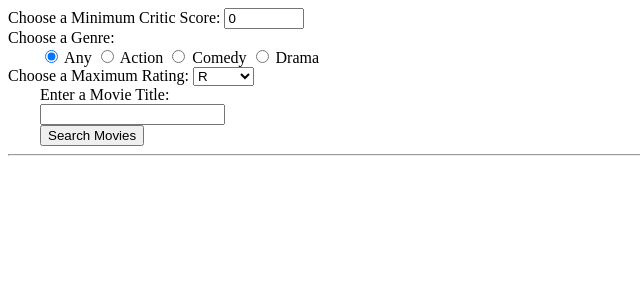
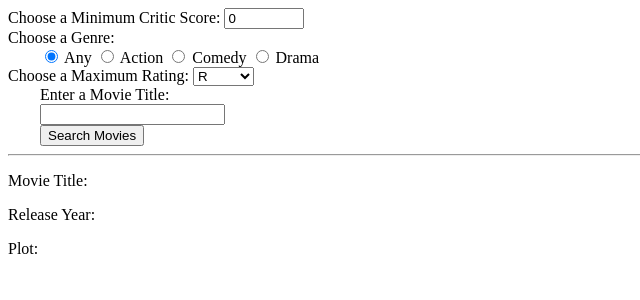
Before and after one commit to matthew-salerno/StarCoders-Session3June2025, an Angular app: page / in a window 1280 px wide. Shown: the top 300 px of the page, without its empty margins (0-640 px from the left). Built offline with nearby package versions, Linux system fonts and the light colour scheme.

Commit message:
Added challenges and solutions

```diff
--- a/angular.json
+++ b/angular.json
@@ -2,7 +2,8 @@
   "$schema": "./node_modules/@angular/cli/lib/config/schema.json",
   "version": 1,
   "cli": {
-    "packageManager": "pnpm"
+    "packageManager": "pnpm",
+    "analytics": false
   },
   "newProjectRoot": "projects",
   "projects": {
--- a/src/app/movie-result/movie-result.component.html
+++ b/src/app/movie-result/movie-result.component.html
@@ -2,7 +2,9 @@
   <p *ngIf="this.shouldWatch() === true; then watchTemplate; else dontWatchTemplate"></p>
 </div>
 <div>
-  <p>{{this.result()?.plot}}</p>
+  <p>Movie Title: {{this.result()?.title}}</p>
+  <p>Release Year: {{this.result()?.year}}</p>
+  <p>Plot:</p>
 </div>
 
 <ng-template #watchTemplate>
```
Also changed, not shown: challenges.txt (added), example_solutions.txt (added), 1 other file (tests, documents, lock files or other folders).
